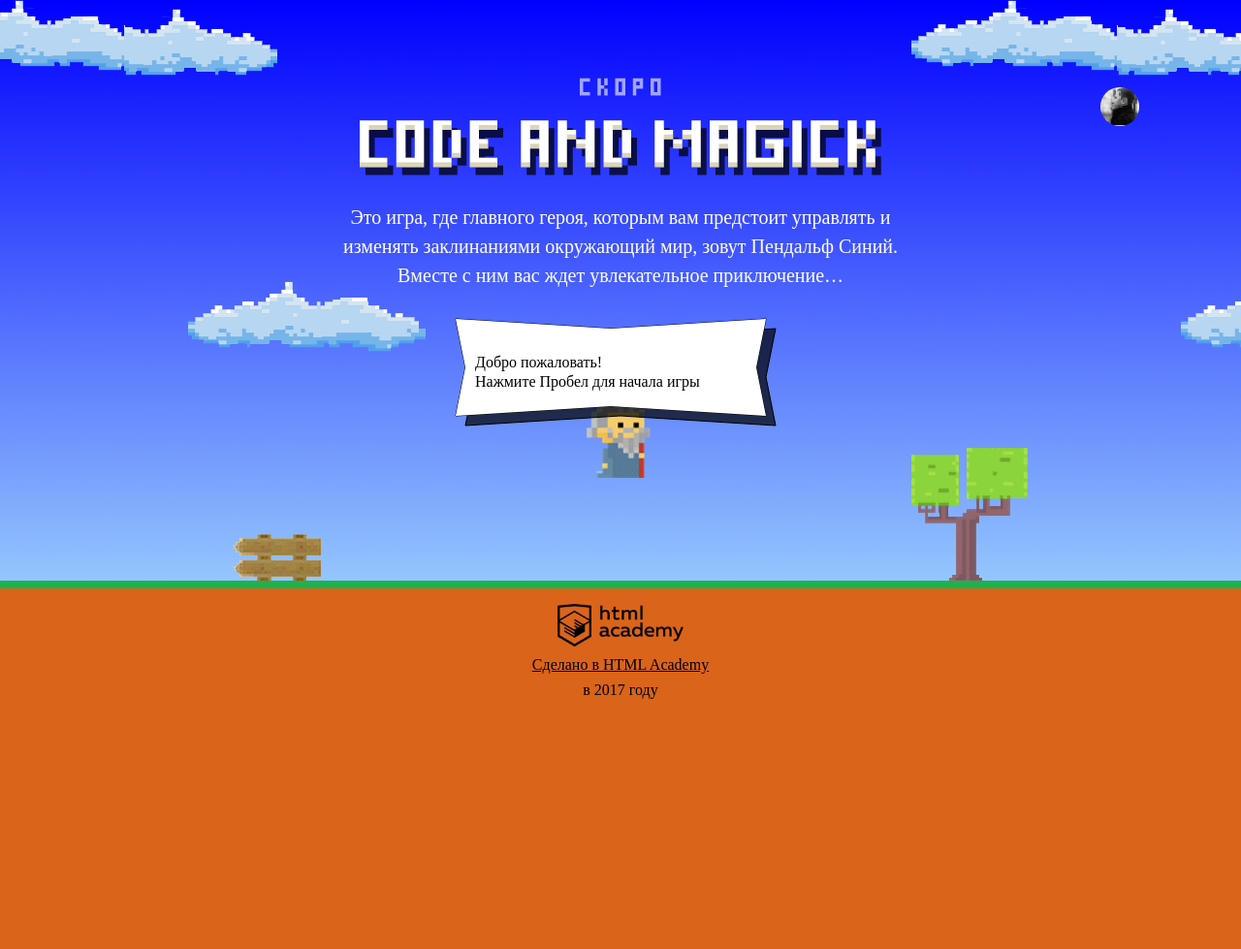
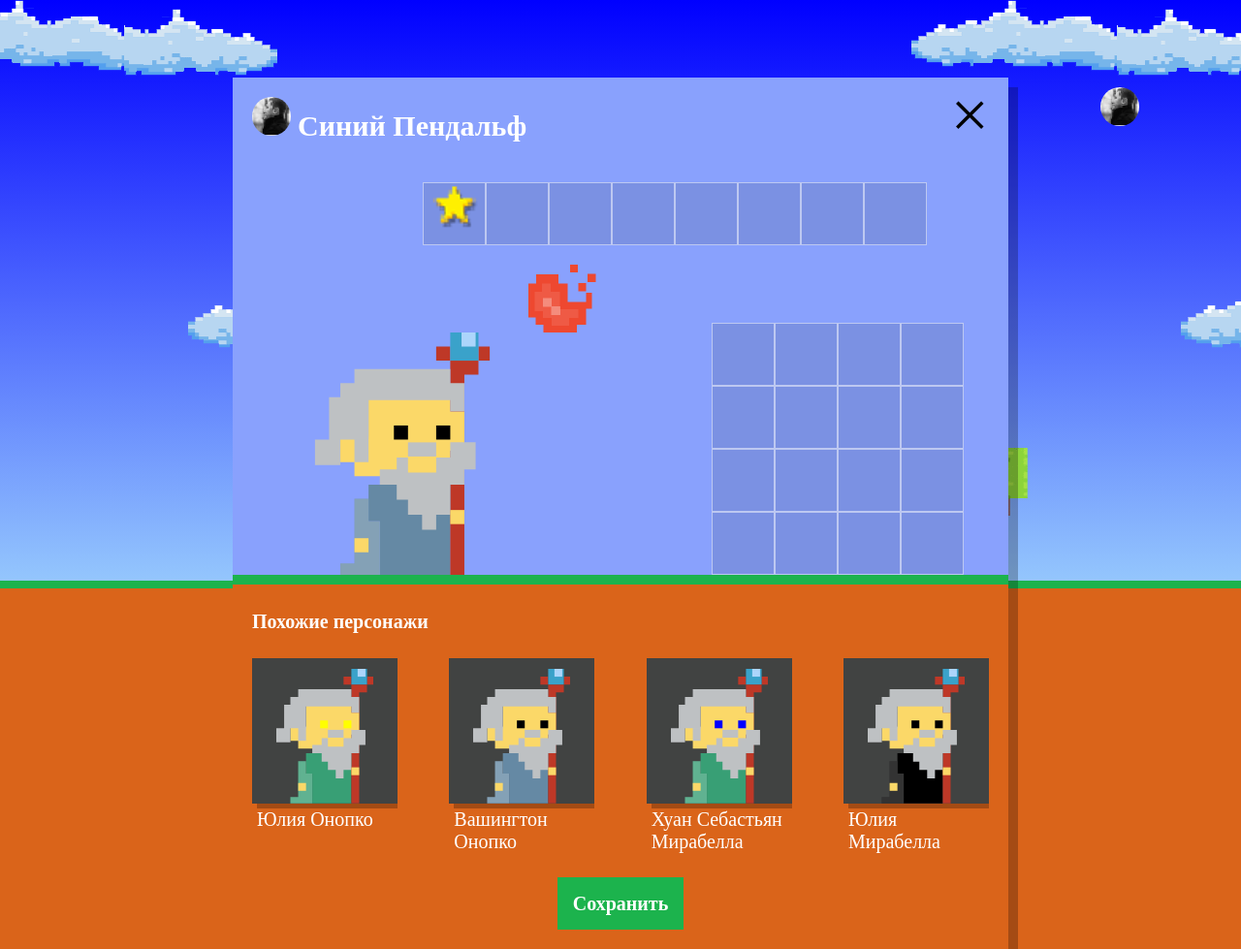
Before and after one commit to Scout700/659065-code-and-magick-19, a website: page index.html in a window 1280 px wide. Shown: the whole page at 97% size. Before the commit the page ends 800 px from the top, so only its background shows below. Drawn offline with Linux system fonts and the light colour scheme; a web font is replaced by a local one.

Commit message:
Создание функции для отрисовки новых сгенерировнных элементов по шаблону

```diff
--- a/index.html
+++ b/index.html
@@ -203,6 +203,7 @@
   }
   </script>
 
+<script src="js/setup.js"></script>
 <script src="js/stat.js"></script>
 <script src="js/game.js"></script>
 
--- /dev/null
+++ b/js/setup.js
@@ -0,0 +1,112 @@
+'use strict';
+
+/*
+Создать переменные, в которые записать массивы с необходимыми значениями
+Создать функцию, которая возвращает рандомный элемент массива
+Создать массив объктов, которые содержат свойства с рандомными значениями
+1.Пишем функцию, которая создает объект с ключом "name" и значением из двух первых значений
+и двумя другими ключами  с соответствующими значениями
+2.Пишем функцию, которая создает массив, в который добавляются сгенерированные объектты
+Находим по классу все необходимые элементы на странице: сетап и сетап-симулар-лист и записываем их в соответствующие переменные
+Находим темплейт, переходим в контент, находим .setup-similar-item, записываем его в переменную, которую потом будем клонировать
+Создаем функцию, которая клонирует шаблон, найденный в темплейт, и записывает в каждый клонированный элемент данные из созданного массива объектов,
+возвращая нового волшебникка
+Создаем функцию (параметр которой, созданный массив с необходимым количеством элементов), которая создает контейнер fragment и затем добавляет в него новых созданных волшебников с помощью предыдущей функции, а потом когда контейнер заполнен, добавляет их в блок .setup-similar-list
+*/
+
+/** this is an array of names
+* @constant {Array} */
+var WIZARD_NAMES = ['Иван', 'Хуан Себастьян', 'Мария', 'Кристоф', 'Виктор', 'Юлия', 'Лопита', 'Вашингтон'];
+
+/** this is an array of surnames
+* @constant {Array} */
+var WIZARD_SURNAMES = ['да Марья', 'Верон', 'Мирабелла', 'Вальц', 'Онопко', 'Топольницкая', 'Нионго', 'Ирвинг'];
+
+/** this is an array with colors of coats
+* @constant {Array} */
+var WIZARD_COAT_COLOR = ['rgb(101, 137, 164)', 'rgb(241, 43, 107)', 'rgb(146, 100, 161)', 'rgb(56, 159, 117)', 'rgb(215, 210, 55)', 'rgb(0, 0, 0)'];
+
+/** this is an array with colors of eyes
+* @constant {Array} */
+var WIZARD_EYES_COLOR = ['black', 'red', 'blue', 'yellow', 'green'];
+
+/** number of wizards
+ * @constant {number} */
+var numberWizards = 4;
+
+/**
+* find the random element.
+* @param {Array} arr array of string
+* @return {number} return random element
+*/
+var getRandomNumber = function (arr) {
+  var numberElement = Math.floor(Math.random() * arr.length); // находим рандомное число, которое не может быть больше длины массива
+  return arr[numberElement]; // возвращаем рандомный элемент массива
+};
+
+// В демке массив объктов уже дан, мне нужно создать массив с 4 объектами с рандомными характеристиками
+
+/**
+* creating an object with random characteristics
+* @return {Object} wizard with random characteristics
+*/
+var createWizard = function () {
+  return {
+    name: getRandomNumber(WIZARD_NAMES) + ' ' + getRandomNumber(WIZARD_SURNAMES),
+    coatColor: getRandomNumber(WIZARD_COAT_COLOR),
+    eyesColor: getRandomNumber(WIZARD_EYES_COLOR)
+  };
+};
+
+/**
+* create wisards array
+* @param {number} quantity - number of elements in the array
+* @return {Array} wisards array
+*/
+var createWizardArray = function (quantity) {
+  var wizards = [];
+
+  for (var i = 0; i < quantity; i++) {
+    wizards.push(createWizard());
+  }
+
+  return wizards;
+};
+
+var userDialog = document.querySelector('.setup'); // находим элемент по классу
+userDialog.classList.remove('hidden'); // убираем класс хидден
+
+var similarListElement = userDialog.querySelector('.setup-similar-list'); // находим элемент в открытом элементе сетап
+
+var similarWizardTemplate = document.querySelector('#similar-wizard-template') // находим элемент темплейт по id
+.content // его контент
+.querySelector('.setup-similar-item'); // находим в его контенте див с нужным классом
+
+/**
+* draw a wizard with random characteristics
+* @param {Object} wizard an object containing the wizard's characteristics
+* @return {Object} new DOM element
+*/
+var renderWizard = function (wizard) {
+  var wizardElement = similarWizardTemplate.cloneNode(true); // клонируем шаблон со всем содержимым
+  wizardElement.querySelector('.setup-similar-label').textContent = wizard.name;// вставили данные в склонированный шаблон из созданного массива
+  wizardElement.querySelector('.wizard-coat').style.fill = wizard.coatColor;// вставили данные в склонированный шаблон из созданного массива
+  wizardElement.querySelector('.wizard-eyes').style.fill = wizard.eyesColor; // вставили данные в склонированный шаблон из созданного массива
+  return wizardElement; // получаем нового волшебника
+};
+
+/**
+* adding similar wizards to the page
+* @param {Object[]} arr - array of objects with wizard data
+*/
+var addingFragment = function (arr) {
+  var fragment = document.createDocumentFragment();// создаем контейнер для хранения сгенерированных волшебников
+  for (var i = 0; i < arr.length; i++) {
+    fragment.appendChild(renderWizard(arr[i]));
+  }
+  similarListElement.appendChild(fragment);// вставляем сгенерированные DOM-элементы в блок similarListElement из фрагмента
+};
+
+addingFragment(createWizardArray(numberWizards));// добавляем на страницу необходимое количество волшебников
+
+userDialog.querySelector('.setup-similar').classList.remove('hidden');// показываем блок .setup-similar, удалив у него CSS-класс hidden.
--- a/js/stat.js
+++ b/js/stat.js
@@ -1,22 +1,48 @@
 'use strict';
 
+/** the height of the cloud
+ * @constant {number} */
 var CLOUD_HEIGHT = 270;
+
+/** coordinate x of the cloud rendering start
+ * @constant {number} */
 var CLOUD_X = 100;
+
+/** coordinate y of the cloud rendering start
+ * @constant {number} */
 var CLOUD_Y = 10;
+
+/** indent
+ * @constant {number} */
 var GAP = 10;
+
+/** the height of the text line
+ * @constant {number} */
 var FONT_GAP = 16;
+
+/** indent between columns
+* @constant {number} */
 var BAR_GAP = 50;
+
+/** column width
+* @constant {number} */
 var BAR_WIDTH = 40;
+
+/** height of text lines
+* @constant {number} */
 var TEXT_HEIGHT = CLOUD_Y + 2 * (GAP + FONT_GAP);
+
+/** column height
+* @constant {number} */
 var BAR_HEIGHT = CLOUD_HEIGHT - TEXT_HEIGHT - 3 * GAP - 2 * FONT_GAP;
 
-/** draw a polygon block.
+/**
+ * draw a polygon block.
  * @param {string} ctx - the context of the canvas that is created in the game.js file
  * @param {number} x - the abscissa
  * @param {number} y - the ordinate
  * @param {string} color - fill color
  */
-
 var renderCloud = function (ctx, x, y, color) {
   ctx.fillStyle = color;
   ctx.beginPath();
@@ -41,11 +67,11 @@ var renderCloud = function (ctx, x, y, color) {
   ctx.fill();
 };
 
-/** find the maximum element.
+/**
+ * find the maximum element.
  * @param {Array} arr - array of numbers
  * @return {number} return maximum element
  */
-
 var getMaxElement = function (arr) {
   var maxElement = arr[0];
   for (var i = 1; i < arr.length; i++) {
@@ -59,12 +85,12 @@ var getMaxElement = function (arr) {
   return maxElement;
 };
 
-/** player statistics.
+/**
+ * player statistics.
  * @param {string} ctx - the context of the canvas that is created in the game.js file
  * @param {Array} names - array of players that is created in the game.js file
  * @param {Array} times - array of numbers that is created in the game.js file
  */
-
 window.renderStatistics = function (ctx, names, times) {
   renderCloud(ctx, 110, 20, 'rgba(0, 0, 0, 0.7)');
   renderCloud(ctx, 100, 10, '#fff');
@@ -76,7 +102,7 @@ window.renderStatistics = function (ctx, names, times) {
   ctx.fillText('Список результатов:', CLOUD_X + 2 * GAP, TEXT_HEIGHT);
 
   var maxTime = getMaxElement(times);
-  names.forEach(function (item, i) {
+  names.forEach(function (name, i) {
     var personalTime = Math.floor(times[i]);
     var personSaturation = Math.floor(Math.random() * 100);
 
```
